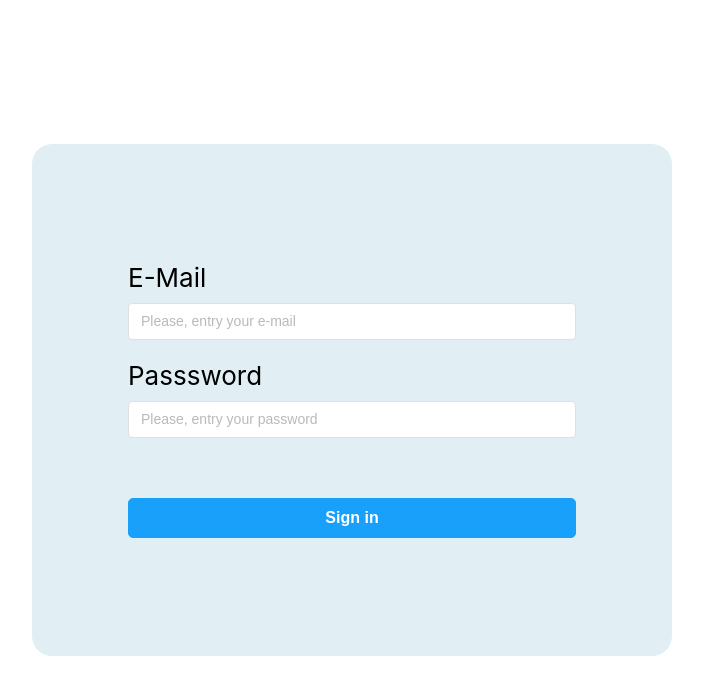
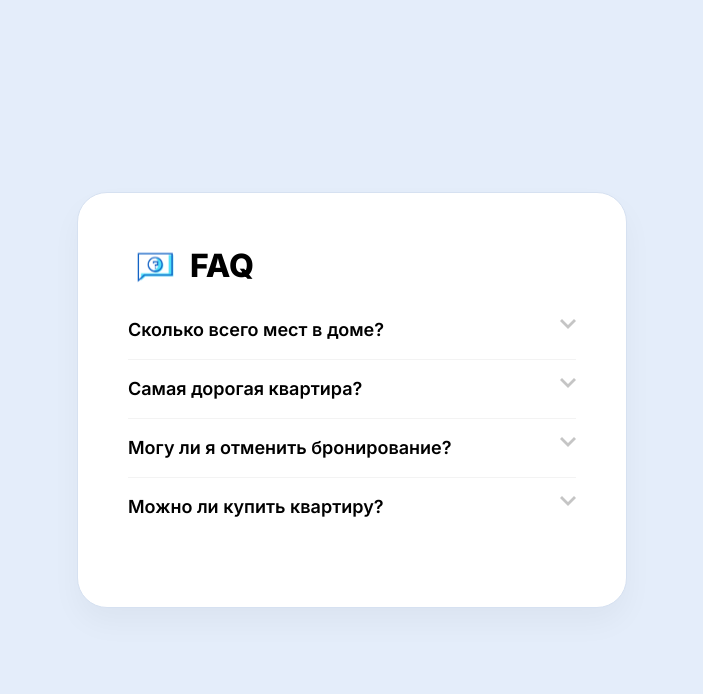
Before and after one commit to kobzarliliia/home-work-1, a React (Create React App) app: page / in a window 1280 px wide. Shown: the top 694 px of the page, without its empty margins (288-991 px from the left). Built offline with nearby package versions, Linux system fonts and the light colour scheme.

Commit message:
added third homework

```diff
--- a/src/index.js
+++ b/src/index.js
@@ -1,8 +1,8 @@
 import React from 'react';
 import ReactDOM from 'react-dom';
-import './index.css';
+import './tutorial-3/style.css';
 
-import App from './tutorial-2/App';
+import App from './tutorial-3/App';
 
 ReactDOM.render(
   <React.StrictMode>
--- /dev/null
+++ b/src/tutorial-3/App.js
@@ -0,0 +1,53 @@
+import React from "react";
+import TabCard from "./components/TabCard";
+
+function App () {
+
+    const tabs = [
+        {
+            id: 1,
+            title: 'Сколько всего мест в доме?',
+            description: 'Lorem ipsum dolor sit amet consectetur adipisicing elit. Non quos nemo corporis velit culpa veritatis asperiores deserunt, commodi ipsum at? Esse quibusdam dignissimos recusandae enim. Eaque expeditaeum provident totam!',
+        },
+        {
+            id: 2,
+            title: 'Самая дорогая квартира?',
+            description: 'Lorem ipsum dolor sit amet consectetur adipisicing elit. Maxime fuga deserunt aliquid voluptatum ad, molestiae dicta officiis animi ummollitia, reiciendis a cum ratione veritatis cupiditate voluptatem.Consectetur, exercitationem magnam.',
+        },
+        {
+            id: 3,
+            title: 'Могу ли я отменить бронирование?',
+            description: 'Да, вы можете отменить забронированную квартиру в течение 3 дней.',
+        },
+        {
+            id: 4,
+            title: 'Можно ли купить квартиру?',
+            description: 'Lorem ipsum dolor sit amet consectetur adipisicing elit. Est commodi itaque ratione voluptatem dolores iusto aperiam adipisci incidunt perspiciatis ullam! Repellat accusamus rerum excepturi minus delectus? Consequatur libero nemo alias.',
+        },
+    ];
+
+    let [activeId, setActiveId] = React.useState();
+
+    function handleTabClick(id) {
+        setActiveId(id);
+    }
+
+    return(
+        <div id="app">
+            <div className="app-container">
+                <h1 className="app-title">FAQ</h1>
+                <div className="app-tabs">
+                    {tabs.map(tab => {
+                        return (
+                            <div className={`tab ${activeId === tab.id ? 'active' : ''}`} key={tab.id}>
+                                <TabCard tab={tab} onTabClick={() => handleTabClick(tab.id)} />
+                            </div>
+                        )
+                    })}
+                </div>
+            </div>
+        </div>
+    );
+}
+
+export default App;
--- /dev/null
+++ b/src/tutorial-3/components/TabCard.js
@@ -0,0 +1,15 @@
+import React from "react";
+
+function TabCard ({ tab, onTabClick }) {
+    return(
+        <>
+            <input id="tab-two" type="checkbox" name="tabs" />
+            <label htmlFor="tab-two" onClick={onTabClick}>{tab.title}</label>
+            <div className="tab-content">
+                <p>{tab.description}</p>
+            </div>
+        </>
+    );
+}
+
+export default TabCard;
--- /dev/null
+++ b/src/tutorial-3/style.css
@@ -0,0 +1,114 @@
+@import url('https://fonts.googleapis.com/css2?family=Inter:wght@400;600;800&display=swap');
+
+* {
+  margin: 0;
+  padding: 0;
+  box-sizing: border-box;
+}
+
+body {
+  background-color: #e4edfa;
+  font-family: 'Inter', sans-serif;
+  font-weight: 400;
+  font-size: 14px;
+  color: #000;
+}
+
+#app {
+  display: flex;
+  justify-content: center;
+  align-items: center;
+  height: 100vh;
+}
+
+.app-container {
+  max-width: 550px;
+  padding: 53px 50px;
+  background: #ffffff;
+  border: 1px solid #d6e1f1;
+  box-shadow: 0px 15px 30px rgba(0, 0, 0, 0.04);
+  border-radius: 30px;
+}
+
+.app-title {
+  padding-left: 62px;
+  margin-bottom: 34px;
+  font-weight: 800;
+  font-size: 32px;
+  line-height: 39px;
+  background-image: url('./img/title-bg.svg');
+  background-repeat: no-repeat;
+  background-size: 54px;
+  background-position: left center;
+}
+
+/* Acordeon styles */
+.tab {
+  position: relative;
+  margin-bottom: 18px;
+  padding-bottom: 18px;
+  width: 100%;
+  overflow: hidden;
+  border-bottom: 1px solid #f3f3f3;
+}
+
+.tab:last-child {
+  border-bottom: 0;
+}
+
+.tab input {
+  position: absolute;
+  opacity: 0;
+  z-index: -1;
+}
+.tab label {
+  position: relative;
+  display: block;
+  background: #fff;
+  cursor: pointer;
+  font-weight: 600;
+  font-size: 18px;
+  line-height: 22px;
+}
+.blue label {
+  background: #2980b9;
+}
+.tab-content {
+  max-height: 0;
+  overflow: hidden;
+  -webkit-transition: max-height 0.35s;
+  -o-transition: max-height 0.35s;
+  transition: max-height 0.35s;
+}
+.tab-content p {
+  color: #6d6d6d;
+  padding: 14px 0 24px;
+  line-height: 22px;
+}
+/* :active */
+.tab.active .tab-content {
+  max-height: 100vh;
+}
+/* Icon */
+.tab label::after {
+  position: absolute;
+  content: '';
+  width: 16px;
+  height: 10px;
+  background-image: url('./img/arrow-tab.svg');
+  background-repeat: no-repeat;
+  background-position: center;
+  background-size: 16px;
+  right: 0;
+  top: 0px;
+  display: block;
+  line-height: 3;
+  text-align: center;
+  -webkit-transition: all 0.35s;
+  -o-transition: all 0.35s;
+  transition: all 0.35s;
+}
+
+.tab.active label::after {
+  transform: rotate(180deg);
+}
```
Also changed, not shown: src/tutorial-3/img/arrow-tab.svg (added), src/tutorial-3/img/title-bg.svg (added).
